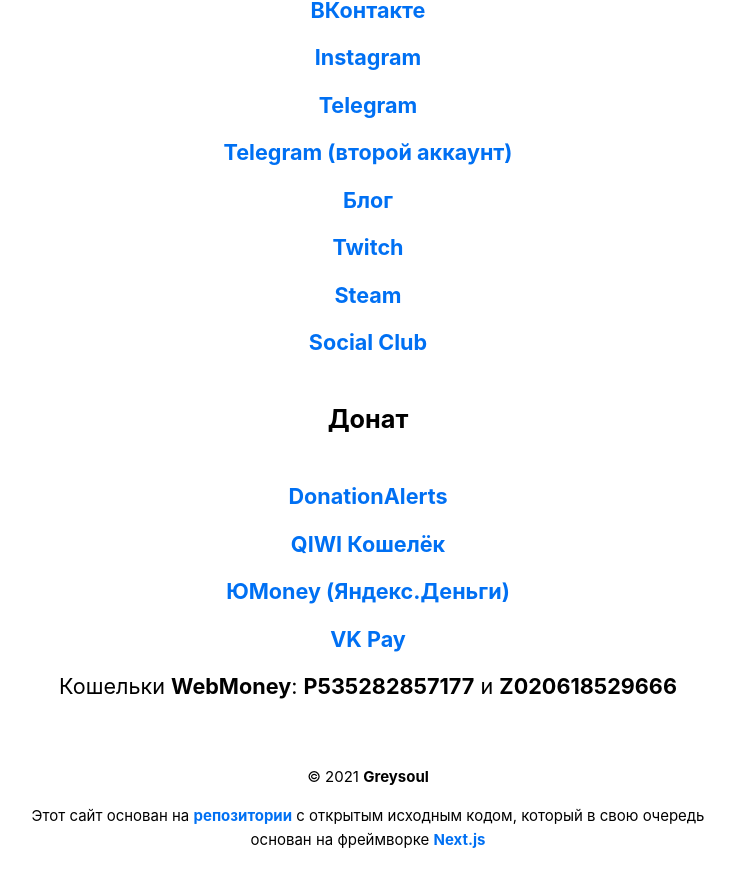
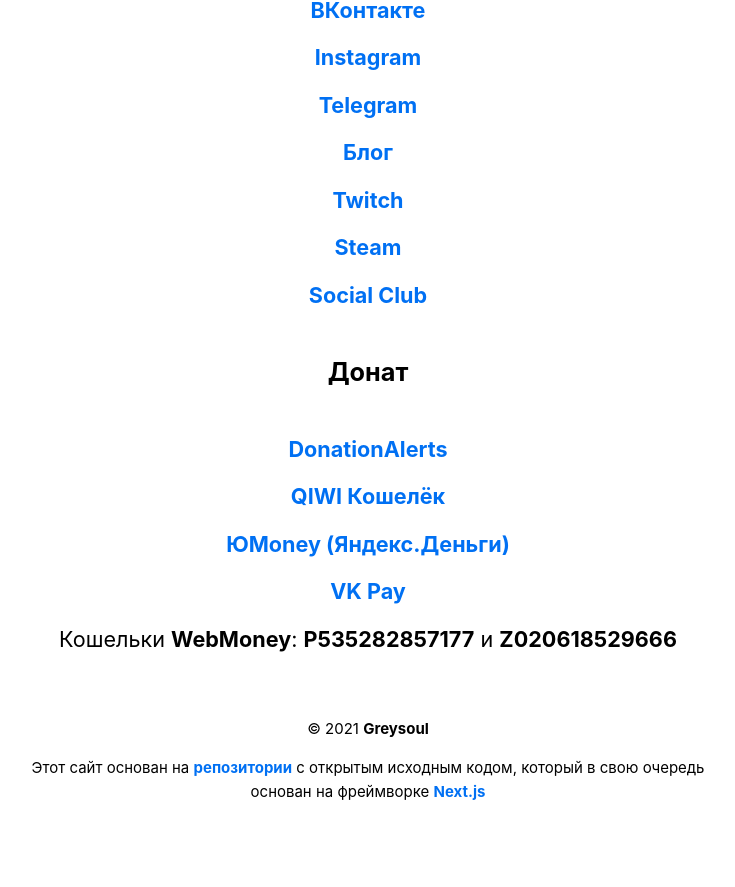
Before and after one commit to realgreysoul/website, a Next.js app: page /information in a window 1280 px wide. Shown: the part 1335-2222 px from the top of the page, without its empty margins (272-1007 px from the left). Built offline with nearby package versions, Linux system fonts and the light colour scheme.

Commit message:
Update information.js

```diff
--- a/pages/information.js
+++ b/pages/information.js
@@ -96,9 +96,6 @@ export default function Projects({ allProjectsData }) {
         <a href={`https://t.me/greysoul`} target="_blank"><strong>Telegram</strong></a>
         <br>
         </br>
-        <a href={`https://t.me/greysoul2`} target="_blank"><strong>Telegram (второй аккаунт)</strong></a>
-        <br>
-        </br>
         <a href={`https://t.me/mislisolya`} target="_blank"><strong>Блог</strong></a>
         <br>
         </br>
```
